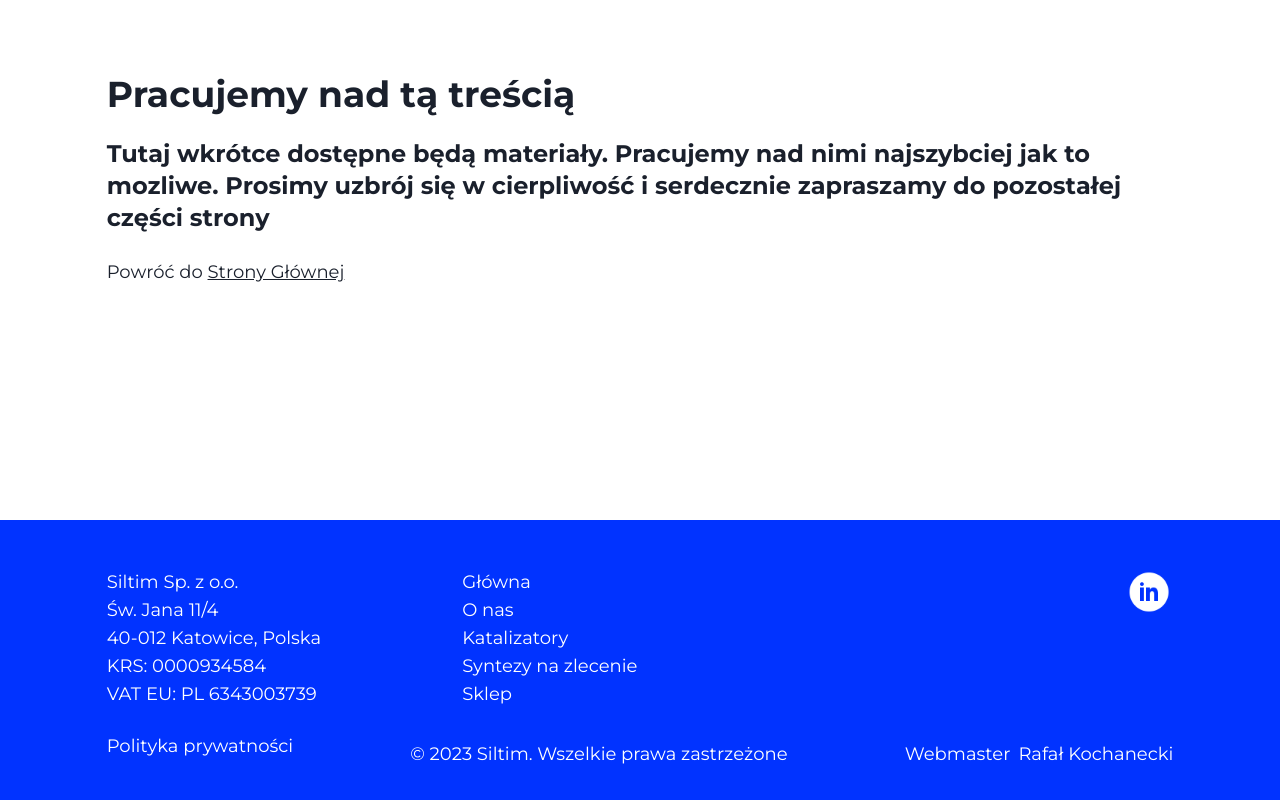
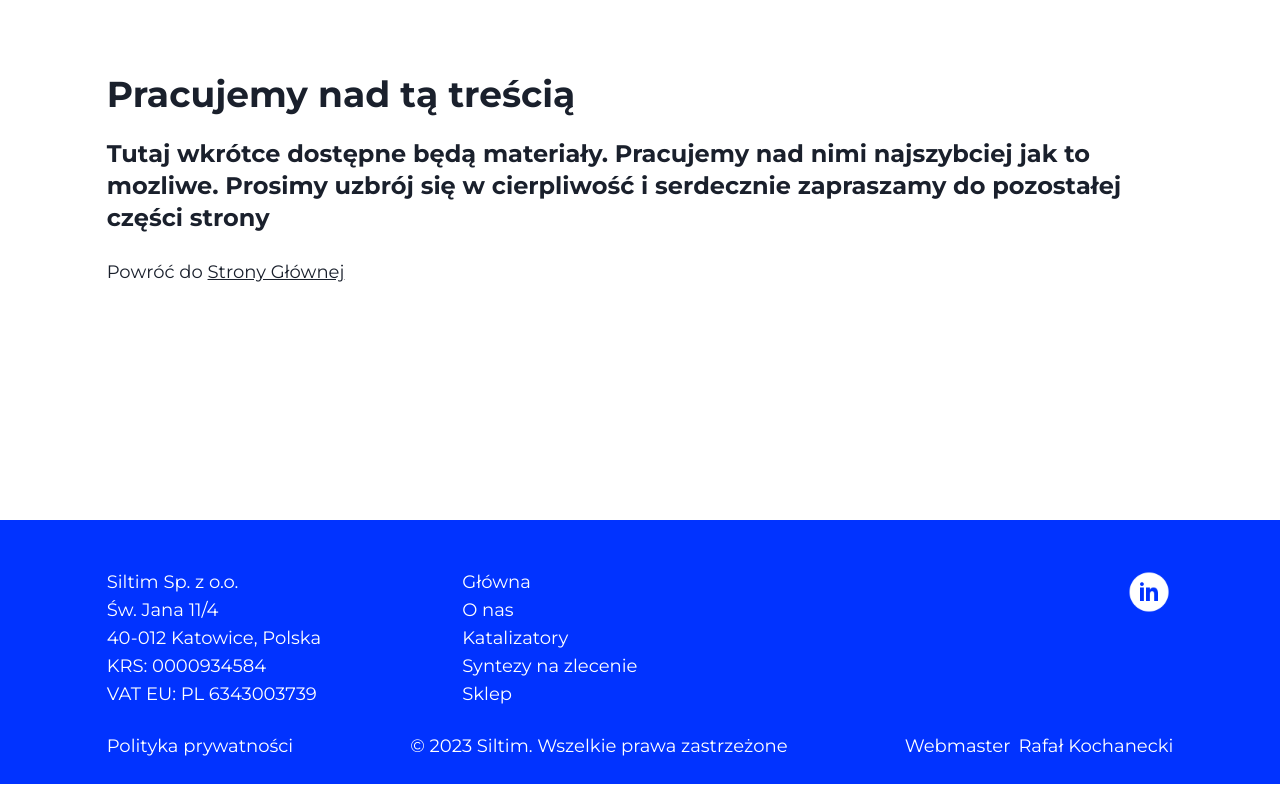
Before and after one commit to Rafalk88/siltim-website, a Next.js app: page /notready in a window 1280 px wide. Shown: the part 200-1000 px from the top of the page. Built offline with nearby package versions, Linux system fonts and the light colour scheme.

Commit message:
`footer` priv policy pb deleted

```diff
--- a/components/Footer/index.tsx
+++ b/components/Footer/index.tsx
@@ -55,7 +55,7 @@
               variant="body"
               as="div"
             >
-              <Link href="/policy" className="block pb-4 cursor-pointer text-center hover:text-light-grey hover:underline">
+              <Link href="/policy" className="block cursor-pointer text-center hover:text-light-grey hover:underline">
                 Polityka prywatności
               </Link>
             </Typography>
```
